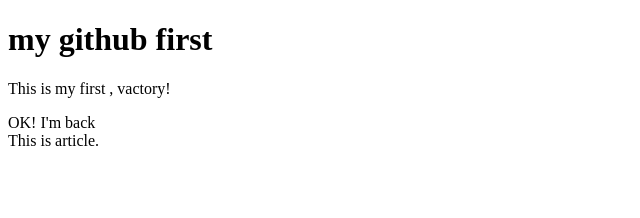
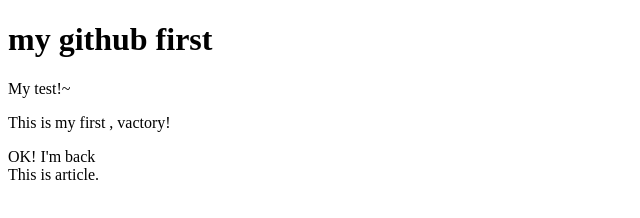
Before and after one commit to 199dqx/mygist, a plain HTML site: page license.html in a window 1280 px wide. Shown: the whole page, without its empty margins (0-640 px from the left). Drawn offline with Linux system fonts and the light colour scheme.

Commit message:
添加test

```diff
--- a/license.html
+++ b/license.html
@@ -12,6 +12,7 @@
 
     <body>
         <h1>my github first</h1>
+        <p>My test!~</p>
         <p>This is my first , vactory!</p>
         <div>OK! I'm back</div>
         <article>This is article.</article>
```
